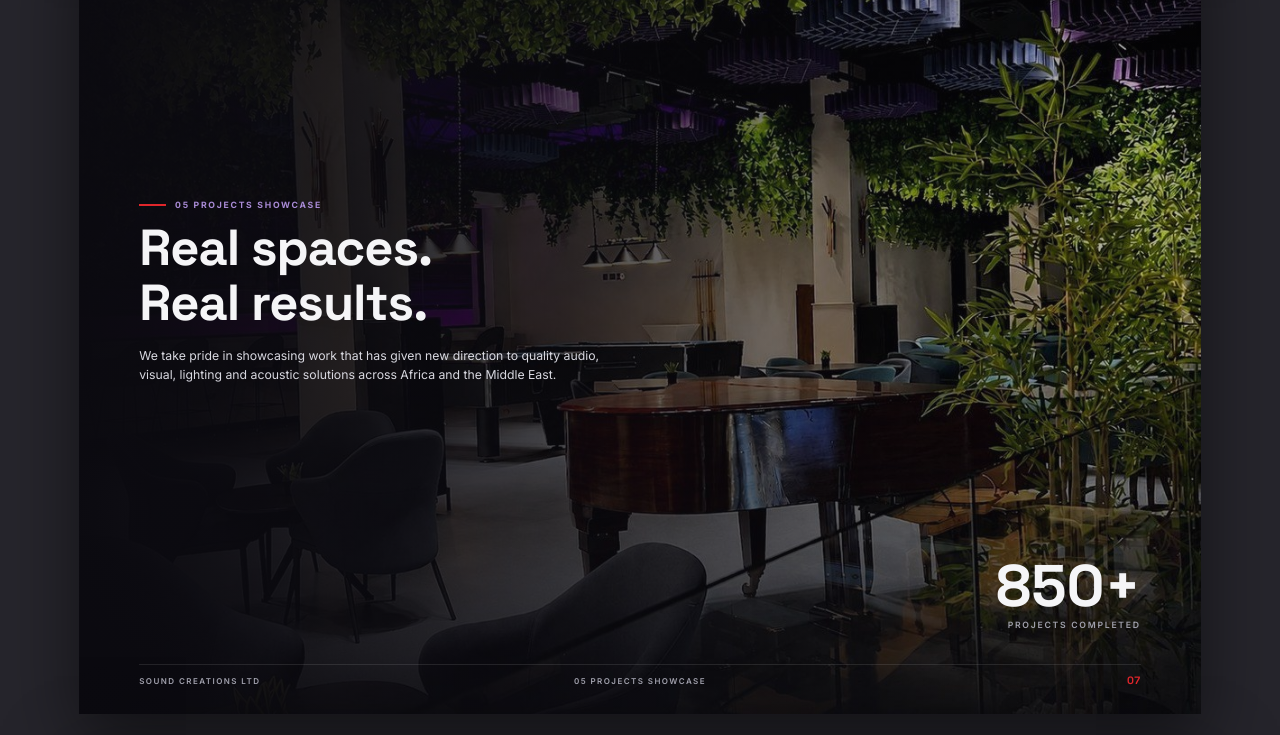
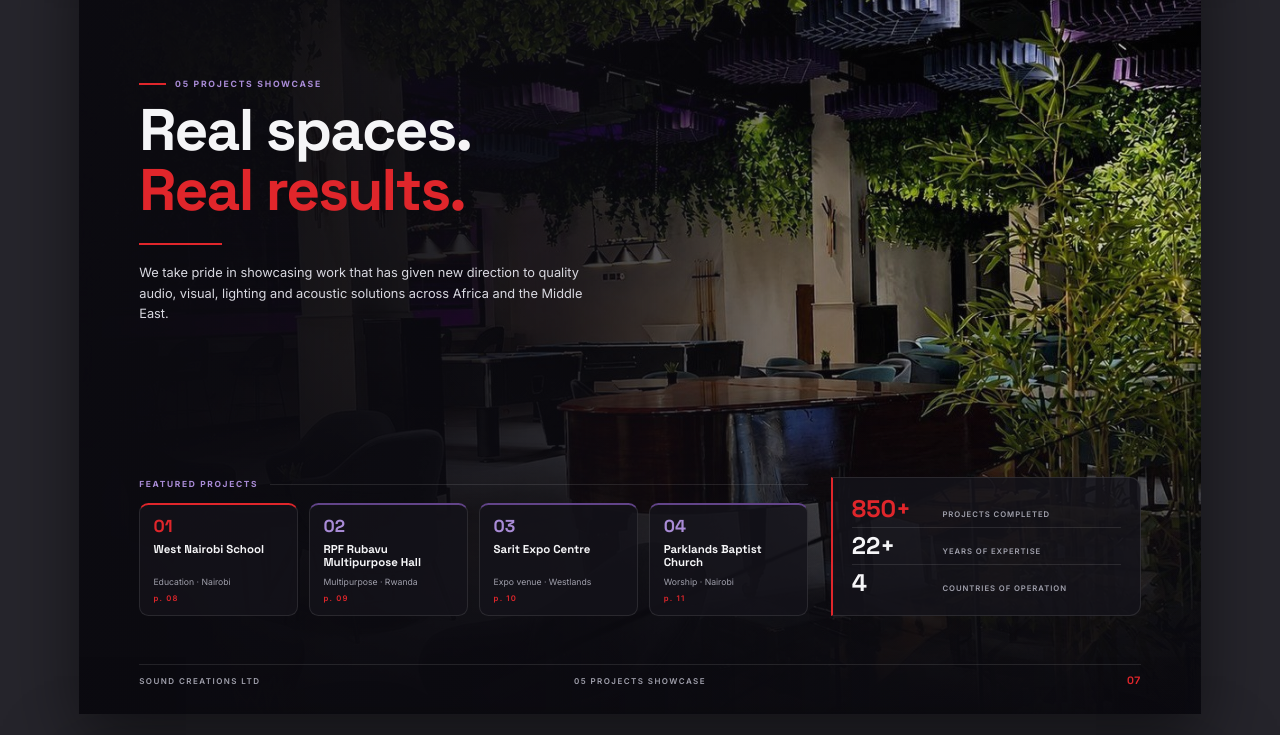
Before and after one commit to moselanto/sound-creationsltdprofile, a plain HTML site: page index.html in a window 1280 px wide. Shown: the part 5047-5782 px from the top of the page. Drawn offline with Linux system fonts and the light colour scheme.

Commit message:
Redesign Projects showcase opener (1.7.1)
Owner asked to improve and balance the Real spaces / Real results page:
featured-projects band and key-figures panel anchored above the footer.

```diff
--- a/assets/css/profile.css
+++ b/assets/css/profile.css
@@ -285,6 +285,29 @@ a{color:inherit;text-decoration:none}
 .big b{display:block;font:700 44pt "Space Grotesk",sans-serif;line-height:1}
 .big span{font:600 6.5pt Inter,sans-serif;letter-spacing:.2em;color:var(--g)}
 
+/* showcase opener v1.8 */
+.sc-bg img{object-position:center 40%}
+.sc-bg:after{background:linear-gradient(90deg,rgba(11,10,16,.95) 0%,rgba(11,10,16,.75) 42%,rgba(11,10,16,.25) 75%,rgba(11,10,16,.15) 100%),linear-gradient(0deg,rgba(11,10,16,.92) 0%,rgba(11,10,16,0) 45%)!important}
+.sc-hero{position:absolute;left:16mm;top:42mm;width:140mm}
+.sc-hero .h1{font-size:44pt;line-height:1.02;letter-spacing:-.03em}
+.sc-hero .cv-rule{margin:6mm 0 5mm}
+.sc-hero .lead{font-size:9.6pt;color:#d8d8e0;max-width:125mm;margin:0}
+.sc-band{position:absolute;left:16mm;right:16mm;bottom:26mm;display:grid;grid-template-columns:1fr 82mm;gap:6mm;align-items:end}
+.sc-grid{display:grid;grid-template-columns:repeat(4,1fr);gap:3mm}
+.sc-i{display:block;background:rgba(20,19,26,.82);border:1px solid var(--line);border-top:2px solid var(--pd);border-radius:2.5mm;padding:3.5mm 3.5mm 3mm;color:var(--w)}
+.sc-i:first-child{border-top-color:var(--r)}
+.sc-n{display:block;font:700 13pt "Space Grotesk",sans-serif;color:var(--p);line-height:1;margin-bottom:2mm}
+.sc-i:first-child .sc-n{color:var(--r)}
+.sc-i b{display:block;font:700 8.6pt "Space Grotesk",sans-serif;line-height:1.2;min-height:8mm}
+.sc-i small{display:block;font-size:6.5pt;color:var(--g);margin-top:1mm}
+.sc-i em{display:block;font:600 5.8pt Inter,sans-serif;letter-spacing:.16em;color:var(--r);font-style:normal;margin-top:2mm}
+.sc-stats{background:rgba(20,19,26,.85);border:1px solid var(--line);border-left:2.5px solid var(--r);border-radius:0 3mm 3mm 0;padding:3.5mm 5mm}
+.sc-stats div{display:flex;align-items:baseline;gap:3mm;padding:1.6mm 0;border-bottom:1px solid var(--line)}
+.sc-stats div:last-child{border-bottom:0}
+.sc-stats b{font:700 18pt "Space Grotesk",sans-serif;min-width:21mm;line-height:1}
+.sc-stats div:first-child b{color:var(--r)}
+.sc-stats span{white-space:nowrap;font:600 5.8pt Inter,sans-serif;letter-spacing:.12em;text-transform:uppercase;color:var(--g)}
+
 /* featured project */
 .fp{position:absolute;top:0;bottom:0;width:52%;z-index:0}
 .fp--l{left:0}.fp--r{right:0}
@@ -383,7 +406,7 @@ a{color:inherit;text-decoration:none}
  .who,.ac,.reach,.vm,.jr{grid-template-columns:1fr}
  .jr-photo{height:56vw}
  #journey .tl{position:static;margin-top:9mm}
- .svrow{position:static;margin-top:8mm}#audio .ap{height:auto}#audio .ap-case,#audio .ap-brands{position:static;margin-top:5mm}#acoustics .acrow{grid-template-columns:1fr 1fr}#acoustics .ac-sol div{height:auto}.ap-photo{position:relative;width:auto;height:58vw;margin:0 -6mm 6mm;inset:auto}.ap{margin-left:0}.ap-badge{left:6mm}.acrow{position:static;margin-top:8mm;grid-template-columns:1fr}.ac-pics{display:grid;grid-template-columns:1fr 1fr;gap:3mm}.ac-pics .img{margin:0}.ac-pics .img{height:40vw}.ap-brands>div{grid-template-columns:repeat(4,1fr)}.pflow{grid-template-columns:1fr 1fr}.svgrid{grid-template-columns:1fr 1fr}
+ .svrow{position:static;margin-top:8mm}.sc-hero,.sc-band{position:relative;left:auto;right:auto;top:auto;bottom:auto;width:auto}.sc-hero{margin-top:30mm}.sc-band{grid-template-columns:1fr;margin-top:10mm}.sc-grid{grid-template-columns:1fr 1fr}#audio .ap{height:auto}#audio .ap-case,#audio .ap-brands{position:static;margin-top:5mm}#acoustics .acrow{grid-template-columns:1fr 1fr}#acoustics .ac-sol div{height:auto}.ap-photo{position:relative;width:auto;height:58vw;margin:0 -6mm 6mm;inset:auto}.ap{margin-left:0}.ap-badge{left:6mm}.acrow{position:static;margin-top:8mm;grid-template-columns:1fr}.ac-pics{display:grid;grid-template-columns:1fr 1fr;gap:3mm}.ac-pics .img{margin:0}.ac-pics .img{height:40vw}.ap-brands>div{grid-template-columns:repeat(4,1fr)}.pflow{grid-template-columns:1fr 1fr}.svgrid{grid-template-columns:1fr 1fr}
  .sol,.svc,.sec,.cases,.done,.bnote,.offices,.cbox{grid-template-columns:1fr 1fr}
  .tl,.proc{grid-template-columns:1fr 1fr}
  .cl{grid-template-columns:repeat(5,1fr)}.bgrid{grid-template-columns:repeat(3,1fr)}
--- a/index.html
+++ b/index.html
@@ -36,9 +36,10 @@
 <div><div class="svhead"><span>Engineering &amp; consultancy</span><i></i></div><ul class="bul ac-caps"><li>Acoustic analysis, engineering &amp; design</li><li>Acoustic surveys &amp; site tests (ENS, RT, TL, STI)</li><li>Standards: NFPA, ANSI, ISO, AVIXA, EN-54</li><li>Technology adaptation (BIM, Revit)</li><li>Turnkey engineering &amp; implementation</li><li>Technical project management</li><li>Procurement management</li><li>Tender specifications &amp; bid evaluation</li><li>AV &amp; acoustics training and education</li></ul>
 <div class="callout callout--p" style="margin-top:3mm"><h4>Case in point &middot; RPF Rubavu Hall, Rwanda</h4><p style="font-size:7pt">Concave walls created &ldquo;whispering gallery&rdquo; and focusing effects. A diffuser design, a ceiling balanced between reflectors and NRC-rated absorbers, acoustic carpet and acoustic doors now deliver clear, even sound.</p></div></div>
 </div></section>
-<section class="s" id="showcase"><div class="full"><img src="assets/img/photos/showcase.jpg" alt="Playza, Prestige Plaza"></div><div class="tag">Company Profile 2026</div><div class="foot"><span>Sound Creations Ltd</span><span>05 Projects Showcase</span><span>07</span></div><img class="logo" src="assets/img/logo-white.png" alt="Sound Creations">
-<div class="z" style="margin-top:50mm;width:130mm"><div class="eyebrow">05 Projects showcase</div><h2 class="h1" style="font-size:38pt;margin-bottom:4mm">Real spaces.<br>Real results.</h2><p class="lead" style="color:#d8d8e0">We take pride in showcasing work that has given new direction to quality audio, visual, lighting and acoustic solutions across Africa and the Middle East.</p></div>
-<div class="big"><b>850+</b><span>PROJECTS COMPLETED</span></div></section>
+<section class="s" id="showcase"><div class="full sc-bg"><img src="assets/img/photos/showcase.jpg" alt="Playza, Prestige Plaza"></div><div class="tag">Company Profile 2026</div><div class="foot"><span>Sound Creations Ltd</span><span>05 Projects Showcase</span><span>07</span></div><img class="logo" src="assets/img/logo-white.png" alt="Sound Creations">
+<div class="z sc-hero"><div class="eyebrow">05 Projects showcase</div><h2 class="h1">Real spaces.<br><span class="r">Real results.</span></h2><div class="cv-rule"></div><p class="lead">We take pride in showcasing work that has given new direction to quality audio, visual, lighting and acoustic solutions across Africa and the Middle East.</p></div>
+<div class="z sc-band"><div class="sc-list"><div class="svhead"><span>Featured projects</span><i></i></div><div class="sc-grid"><a class="sc-i" href="#fp1"><span class="sc-n">01</span><b>West Nairobi School</b><small>Education &middot; Nairobi</small><em>p. 08</em></a><a class="sc-i" href="#fp2"><span class="sc-n">02</span><b>RPF Rubavu Multipurpose Hall</b><small>Multipurpose &middot; Rwanda</small><em>p. 09</em></a><a class="sc-i" href="#fp3"><span class="sc-n">03</span><b>Sarit Expo Centre</b><small>Expo venue &middot; Westlands</small><em>p. 10</em></a><a class="sc-i" href="#fp4"><span class="sc-n">04</span><b>Parklands Baptist Church</b><small>Worship &middot; Nairobi</small><em>p. 11</em></a></div></div>
+<div class="sc-stats"><div><b>850+</b><span>Projects completed</span></div><div><b>22+</b><span>Years of expertise</span></div><div><b>4</b><span>Countries of operation</span></div></div></div></section>
 <section class="s" id="fp1"><div class="fp fp--l"><img src="assets/img/projects/wns-1.jpg" alt="West Nairobi School auditorium"><div class="inset"><img src="assets/img/projects/wns-2.jpg" alt=""></div></div><img class="logo" src="assets/img/logo-white.png" alt="Sound Creations"><div class="tag">Company Profile 2026</div><div class="foot"><span>Sound Creations Ltd</span><span>05 Projects Showcase</span><span>08</span></div>
 <div class="z fpc fpc--r"><div class="eyebrow">Featured project 01</div><h2 class="h2">West Nairobi School</h2><p class="sub">Auditorium &middot; Nairobi, Kenya</p><div class="meta"><div><b>Category</b><span>Education</span></div><div><b>Scope</b><span>Acoustics, AV, Lighting</span></div><div><b>Status</b><span>Completed</span></div></div><p class="body">The auditorium&rsquo;s acoustic, audio and visual design was inspired by the school&rsquo;s mission of nurturing the whole child. Side walls feature tree-shaped acoustic absorbers from TianGe Acoustic, adorned with rainbow LED lighting. A curved acoustic ceiling reflects sound from the stage evenly across the audience, complemented by acoustic seats, acoustic carpet and a fully treated back wall. The result unites acoustics, sound and light into a bespoke, inspiring space.</p><div class="card"><ul class="bul"><li>Yamaha TF5 digital mixing console</li><li>NEXO ID-series and Yamaha DZR loudspeakers</li><li>Full Shure wireless system: QLXD, ULXD, MX and SM series</li><li>TianGe tree-shaped absorbers with rainbow LED lighting</li></ul></div></div></section>
 <section class="s" id="fp2"><div class="fp fp--r"><img src="assets/img/projects/rubavu-1.jpg" alt="RPF Rubavu Multipurpose Hall"></div><img class="logo" src="assets/img/logo-color.png" alt="Sound Creations"><div class="tag">Company Profile 2026</div><div class="foot"><span>Sound Creations Ltd</span><span>05 Projects Showcase</span><span>09</span></div>
```
Also changed, not shown: 3 other files.
